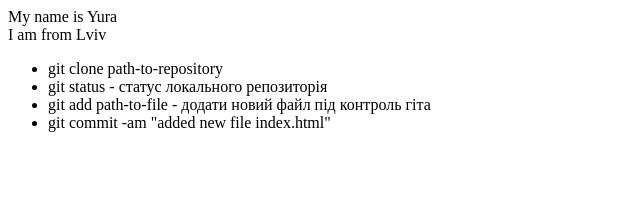
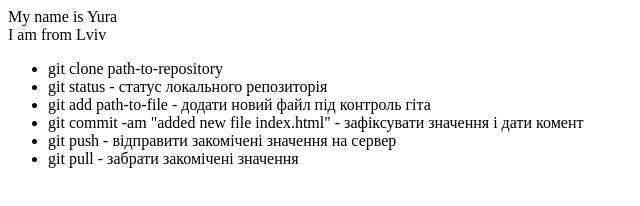
Before and after one commit to Yura-Yaremko/git-lesson, a plain HTML site: page index.html in a window 1280 px wide. Shown: the whole page, without its empty margins (0-640 px from the left). Drawn offline with Linux system fonts and the light colour scheme.

Commit message:
push-pull instruction to html

```diff
--- a/index.html
+++ b/index.html
@@ -6,6 +6,8 @@
         <li>git clone path-to-repository</li>
         <li>git status - статус локального репозиторія</li>
         <li>git add path-to-file - додати новий файл під контроль гіта</li>
-        <li>git commit -am "added new file index.html"</li>
+        <li>git commit -am "added new file index.html" - зафіксувати значення і дати комент </li>
+        <li>git push - відправити закомічені значення на сервер</li>
+        <li>git pull - забрати закомічені значення</li>
     </ul>
 </div>
```
